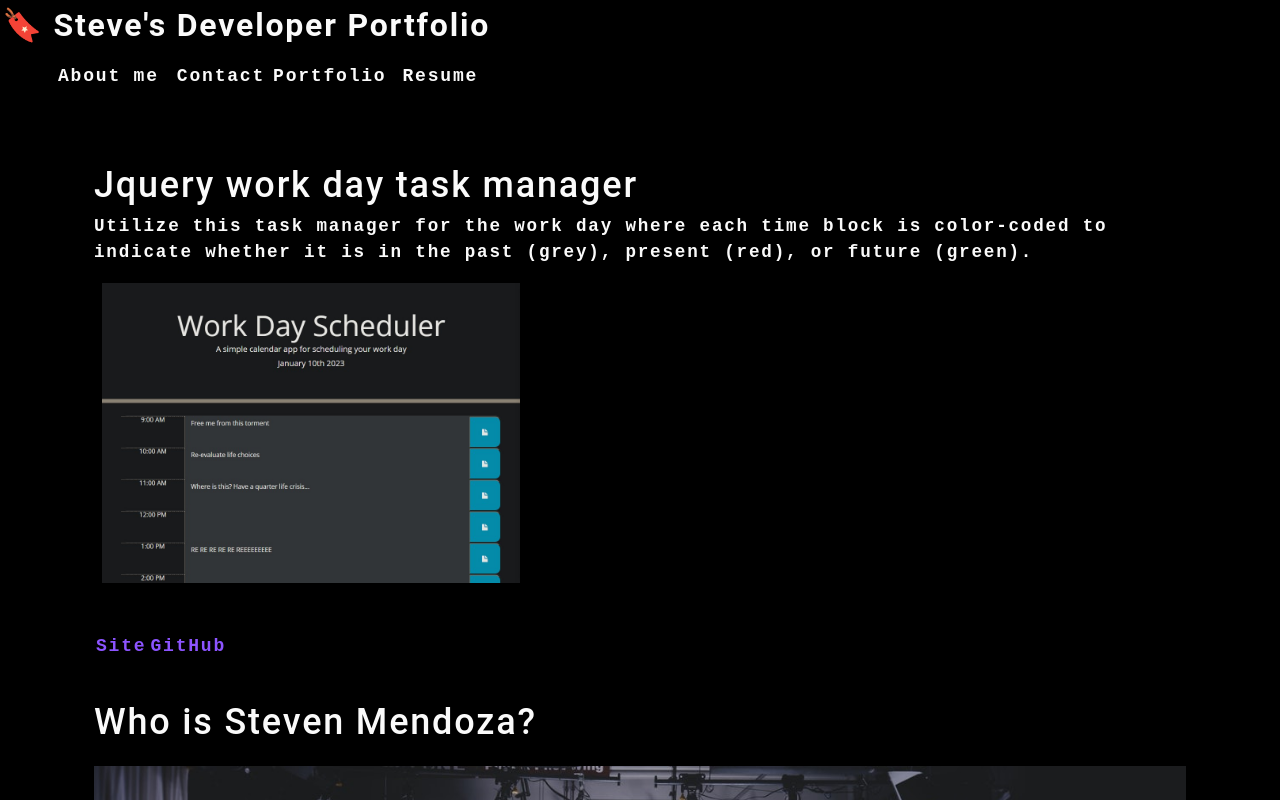
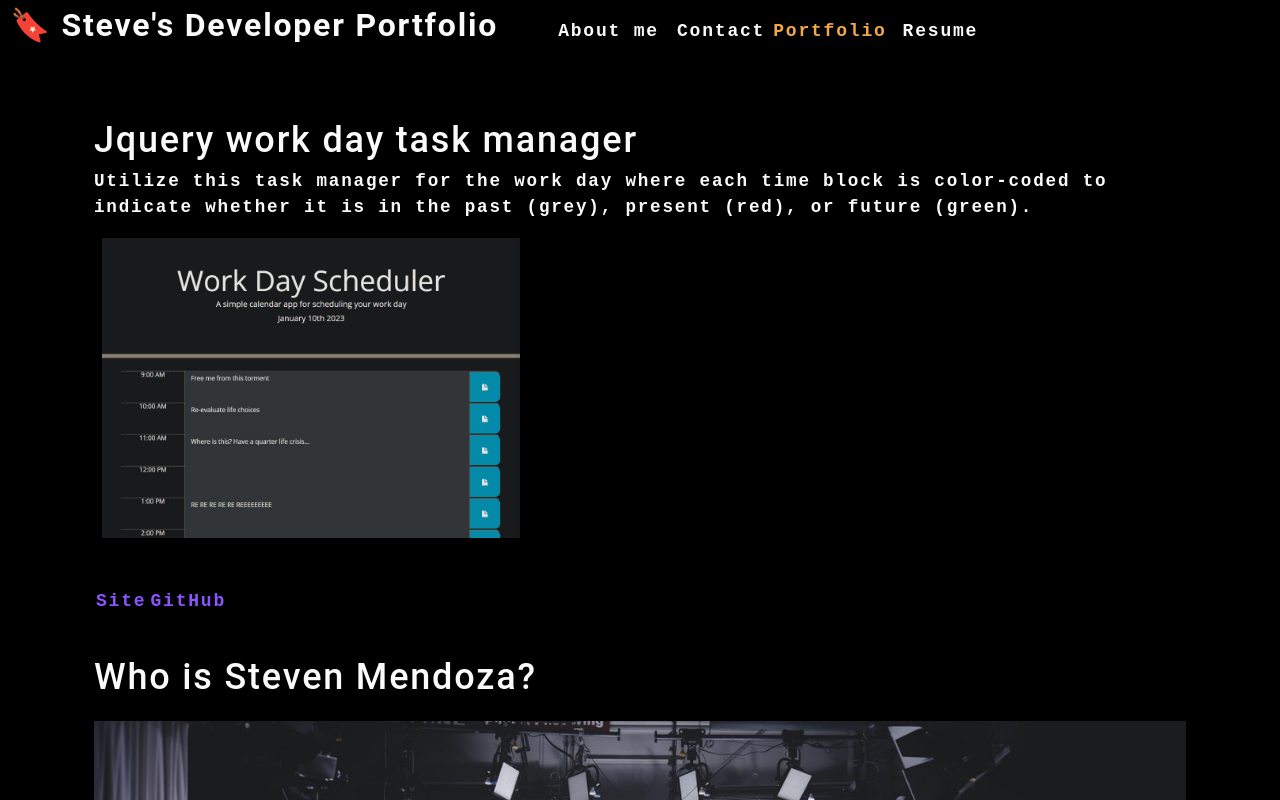
Before and after one commit to smendoza94/dev-portfolio-react, a React (Create React App) app: page / in a window 1280 px wide. Shown: the top 800 px of the page. Built offline with nearby package versions, Linux system fonts and the light colour scheme.

Commit message:
lifted Nav to parent App, props passed from App to Nav

```diff
--- a/src/App.js
+++ b/src/App.js
@@ -1,12 +1,32 @@
 import "./App.css";
+import { useState } from "react";
 import About from "./components/About";
 import Nav from "./components/Nav";
 import Portfolio from "./components/Portfolio";
 
 function App() {
+  const [categories] = useState([
+    {
+      name: "Portfolio",
+      description:
+        "Displays titled images of the developer’s applications with links to both the deployed applications and the corresponding GitHub repository.",
+    },
+    {
+      name: "Resume",
+      description:
+        "Provides a link to a downloadable resume and a list of the developer’s proficiencies.",
+    },
+  ]);
+
+  const [currentCategory, setCurrentCategory] = useState(categories[0]);
+
   return (
     <div>
-      <Nav></Nav>
+      <Nav
+        categories={categories}
+        setCurrentCategory={setCurrentCategory}
+        currentCategory={currentCategory}
+      ></Nav>
       <main>
         <Portfolio></Portfolio>
         <About></About>
--- a/src/components/Nav/index.js
+++ b/src/components/Nav/index.js
@@ -1,25 +1,12 @@
 import React from "react";
+import { capitalizeFirstLetter } from "../../utils/helpers";
 
-function Nav() {
-  const categories = [
-    {
-      name: "Portfolio",
-      description:
-        "Displays titled images of the developer’s applications with links to both the deployed applications and the corresponding GitHub repository.",
-    },
-    {
-      name: "Resume",
-      description:
-        "Provides a link to a downloadable resume and a list of the developer’s proficiencies.",
-    },
-  ];
-  // event listener "onClick" run categorySelected function that...
-  function categorySelected(name) {
-    console.log(`${name} clicked!`);
-  }
+// passing props from App.js
+function Nav(props) {
+  const { categories = [], setCurrentCategory, currentCategory } = props;
   // returns the completed nav component to DOM
   return (
-    <header>
+    <header className="flex-row px-1">
       <h2>
         <a href="/">
           <span role="img" aria-label="camera">
@@ -37,11 +24,22 @@ function Nav() {
           <li>
             <span>Contact</span>
           </li>
-          {/* loads the categories listed in the navigation bar */}
+          {/* loads the categories listed in the navigation bar
+          the useState hook here for the option to change the
+          categories at some point in the future. */}
           {categories.map((category) => (
-            <li className="mx-1" key={category.name}>
-              <span onClick={() => categorySelected(category.name)}>
-                {category.name}
+            <li
+              className={`mx-1 ${
+                currentCategory.name === category.name && "navActive"
+              }`}
+              key={category.name}
+            >
+              <span
+                onClick={() => {
+                  setCurrentCategory(category);
+                }}
+              >
+                {capitalizeFirstLetter(category.name)}
               </span>
             </li>
           ))}
```
